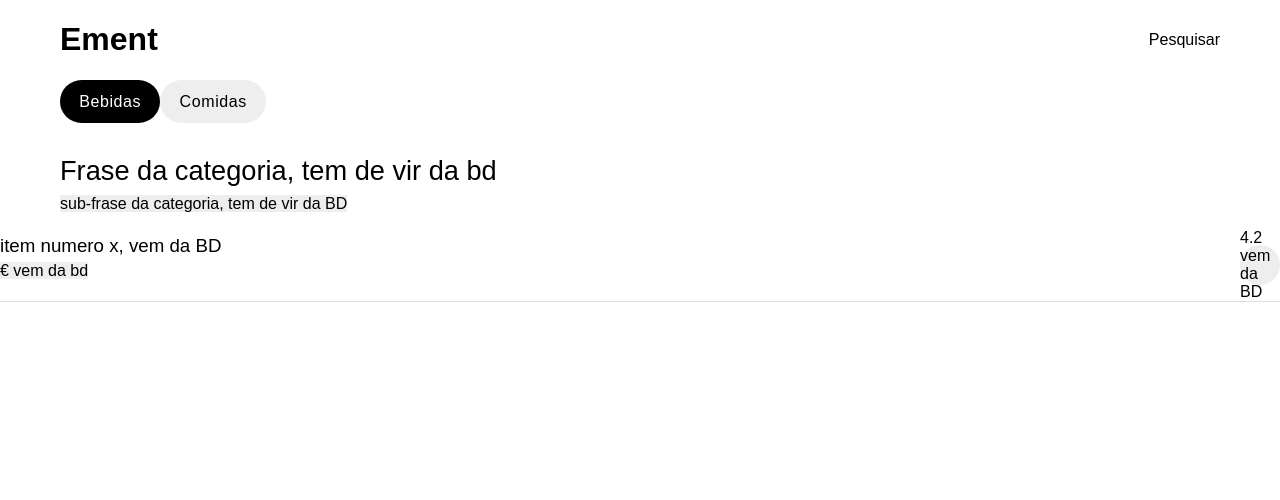
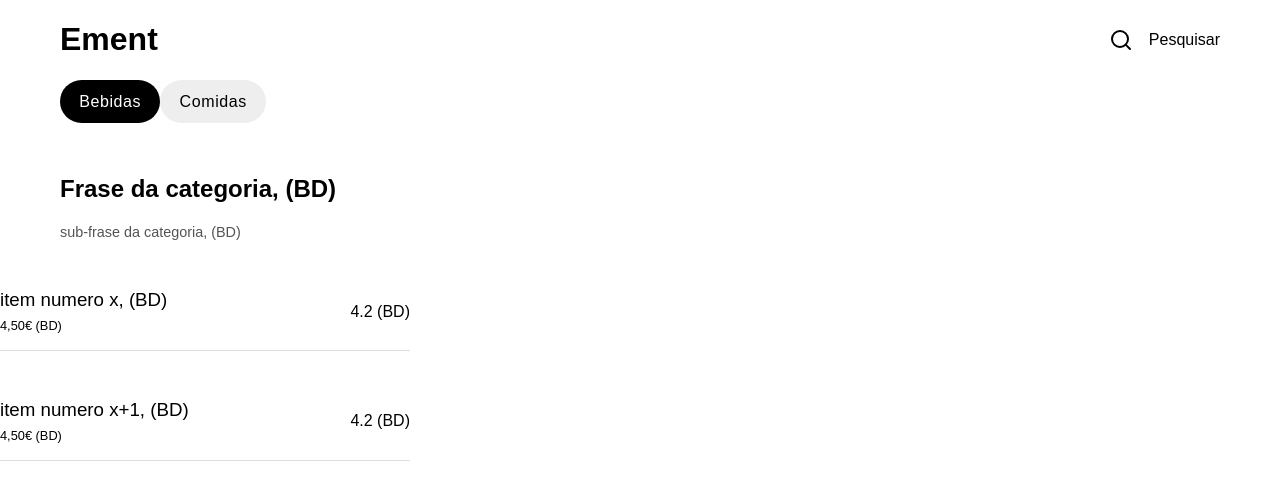
Before and after one commit to RaitonGG/Ement, a PHP site: page / in a window 1280 px wide. Shown: the top 500 px of the page. Run offline with PHP 8.4, Linux system fonts and the light colour scheme.

Commit message:
main
-small changed including adding icons

```diff
--- a/index.html
+++ b/index.html
@@ -18,7 +18,8 @@
           </div>
           <div class="searchBar">
             <div class="header-option">
-              Pesquisar
+              <i data-feather="search"></i>
+              <span>Pesquisar</span>
             </div>
           </div>
         </div>
@@ -39,28 +40,45 @@
       <!-- Listing -->
       <div class="listings">
         <div class="container">
-          <div class="header">
-            <div class="header-title">
-        <h2>Frase da categoria, tem de vir da bd</h2>
-          <span>sub-frase da categoria, tem de vir da BD</span>
+          <div class="listings-header">
+            <div class="listings-header-title">
+        <h2 class=listings-h2">Frase da categoria, (BD)</h2>
+          <span class="listings-span">sub-frase da categoria, (BD)</span>
             </div>
           </div>
         </div>
         <div class="listings-list">
           <div class="listings-list-element">
-            <div class="text">
+            <div class="listings-list-element-text">
               <div class="text-title">
-              <h3>item numero x, vem da BD</h3>
+              <h3 class="text-title-h3">item numero x, (BD)</h3>
               <div class="info">
-                <span>€ vem da bd</span>
+                <span class="text-title-span">4,50€ (BD)</span>
               </div>
               </div>
               <div class="rating">
-                <span class="circle">4.2 vem da BD</span>
-                </div>
+                <span class="rating-circle">4.2 (BD)</span>
+              </div>
+            </div>
+          </div>
+          <div class="listings-list-element">
+            <div class="listings-list-element-text">
+              <div class="text-title">
+              <h3 class="text-title-h3">item numero x+1, (BD)</h3>
+              <div class="info">
+                <span class="text-title-span">4,50€ (BD)</span>
+              </div>
+              </div>
+              <div class="rating">
+                <span class="rating-circle">4.2 (BD)</span>
+              </div>
             </div>
           </div>
         </div>
       </div>
+      <script src="https://unpkg.com/feather-icons"></script>
+       <script>
+         feather.replace()
+       </script>
   </body>
 </html>
--- a/styles/main.css
+++ b/styles/main.css
@@ -8,6 +8,11 @@
 
 *{
   box-sizing: border-box;
+}
+
+.smallText {
+  font-size: 0.7rem;
+  font-weight: 300;
 }
 
 body{
@@ -31,7 +36,16 @@ body{
 
 .header-option{
     padding-left: 5rem;
+    letter-spacing: 0.6;
+    display: flex;
+    align-items: center;
 }
+
+svg{
+  margin-right: 1rem;
+  display: inline-flex;
+}
+
 .currentDetails, .searchBar{
     display: flex;
   }
@@ -60,61 +74,56 @@ body{
   padding: 2rem 0;
 }
 
-.header{
+.listings-header{
   display:flex;
   align-items: center;
 }
 
-.header.title{
+.listings-header.title{
 
 }
 
-h2{
+.listings-h2{
   font-weight: 400;
   font-size: 1.7rem;
   margin-bottom: 0.5rem;
   margin-top: 0;
 }
 
-span{
-  color: var(--color-greyDarker)
+.listings-span{
+  color: var(--color-greyDarker);
+  font-weight: 300;
+  font-size: 0.9rem;
 }
 
 .listings-list{
-
+  display: flex;
+  flex-direction: column;
+  flex-wrap: wrap;
+  justify-content: space-between;
 }
 
 .listings-list-element{
-
+  width: calc(1 / 3 * 100% - (1 - 1 / 3) * 25px);
+  margin-top: 2rem;
 }
 
-.circle{
-  width: 40px;
-  height: 40px;
-  align-items: center;
-  justify-content: center;
-  border-radius: 50%;
-  display: inline-flex;
-}
-
-.text{
+.listings-list-element-text{
     display: flex;
     align-items: center;
     border-bottom: 1px solid #ddd;
     padding: 1rem 0;
 }
 
-
-h3{
+.text-title-h3{
   font-weight:400;
   margin-bottom: 0.3rem;
   margin-top: 0;
 }
 
-span{
+.text-title-span{
   font-size: 0.8rem;
   font-weight: 300;
-  color: var(--color-greyDarker)
 }
 
 .rating{
@@ -122,10 +131,14 @@ margin: auto 0 auto auto;
 height: 100%;
 }
 
-span{
-height: 40px;
-width: 40px;
-background: var(--color-grey);
-font-size: 1rem;
-color: black;
+.rating-span{
+  height: 40px;
+  width: 40px;
+  align-items: center;
+  justify-content: center;
+  border-radius: 50%;
+  display: inline-flex;
+  background: var(--color-grey);
+  font-size: 1rem;
+  color: black;
 }
```
